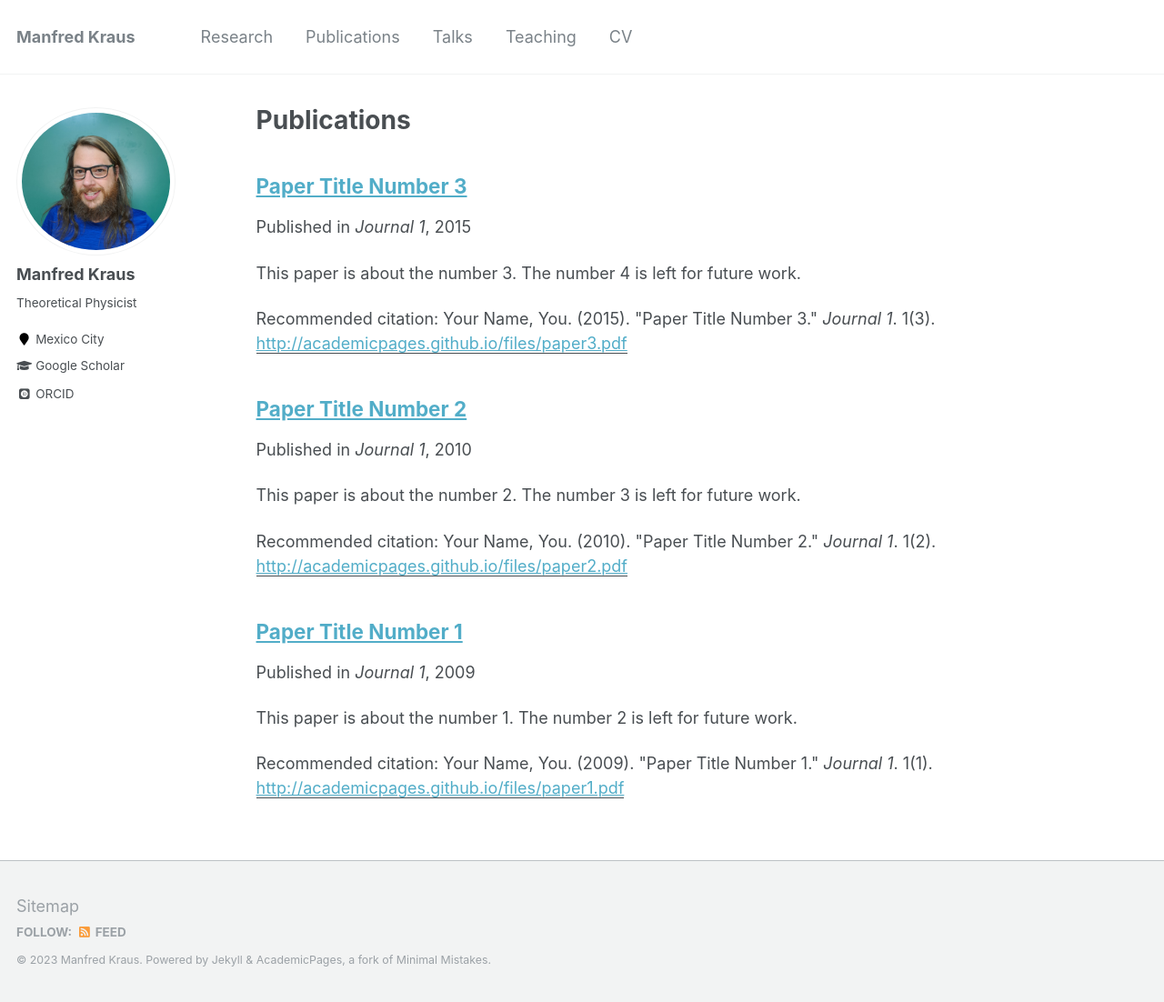
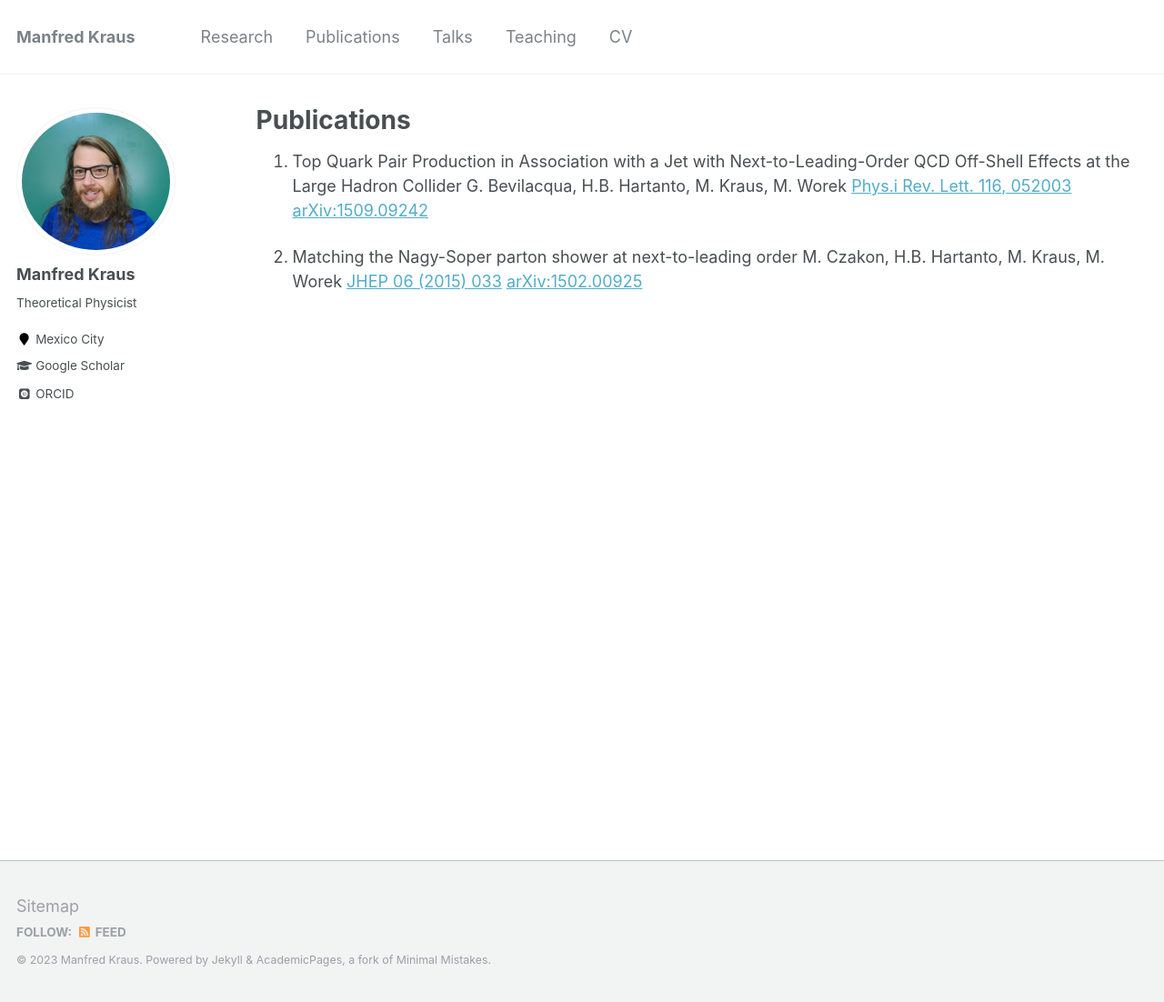
Before and after one commit to ManfredKraus/ManfredKraus.github.io, a Jekyll site: the page built from _pages/publications.md, in a window 1280 px wide and 1102 px high. Shown: the whole window at 91% size. Built offline with Jekyll 4.4.1, drawn with Linux system fonts in a browser that asks for light colours; some web fonts are replaced.

Commit message:
test pub

```diff
--- a/_pages/publications.md
+++ b/_pages/publications.md
@@ -5,12 +5,11 @@ permalink: /publications/
 author_profile: true
 ---
 
-{% if author.googlescholar %}
-  You can also find my articles on <u><a href="{{author.googlescholar}}">my Google Scholar profile</a>.</u>
-{% endif %}
 
-{% include base_path %}
+2. Top Quark Pair Production in Association with a Jet with Next-to-Leading-Order QCD Off-Shell Effects at the Large Hadron Collider
+   G. Bevilacqua, H.B. Hartanto, M. Kraus, M. Worek
+   [Phys.i Rev. Lett. 116, 052003](https://doi.org/10.1103/PhysRevLett.116.052003) [arXiv:1509.09242](https://arxiv.org/abs/1509.09242)
 
-{% for post in site.publications reversed %}
-  {% include archive-single.html %}
-{% endfor %}
+1. Matching the Nagy-Soper parton shower at next-to-leading order
+   M. Czakon, H.B. Hartanto, M. Kraus, M. Worek
+   [JHEP 06 (2015) 033](https://doi.org/10.1007/JHEP06(2015)033) [arXiv:1502.00925](https://arxiv.org/abs/1502.00925)
```
